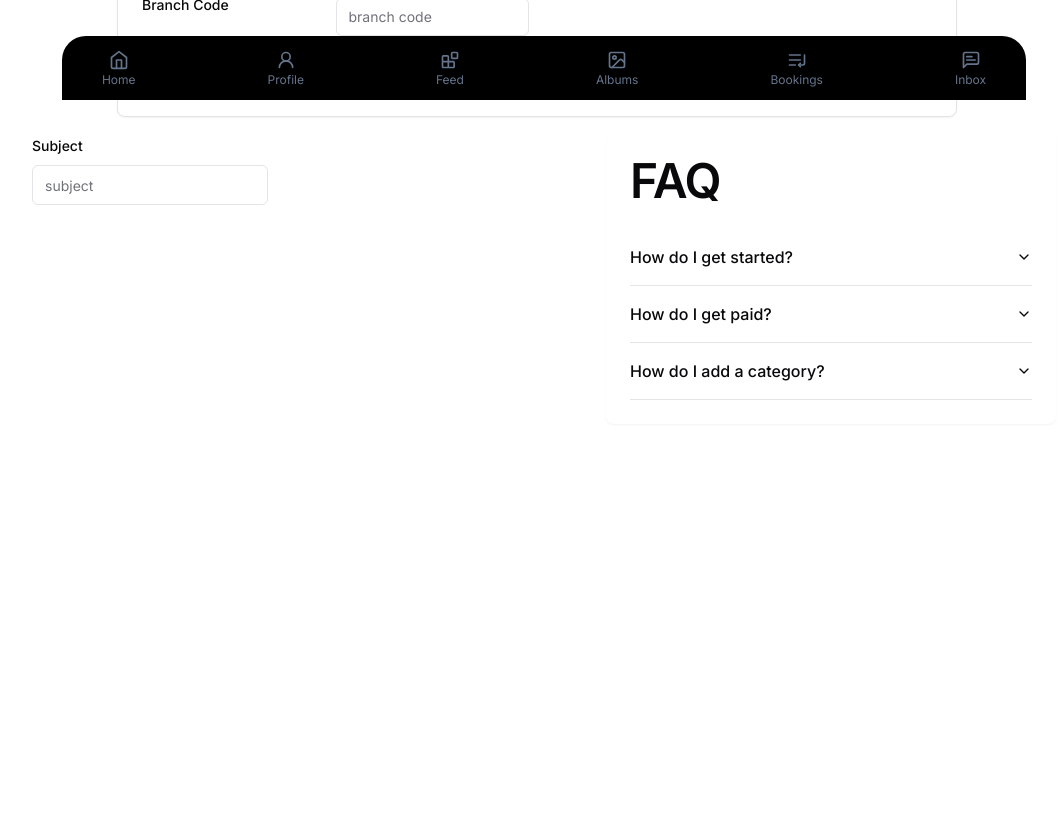
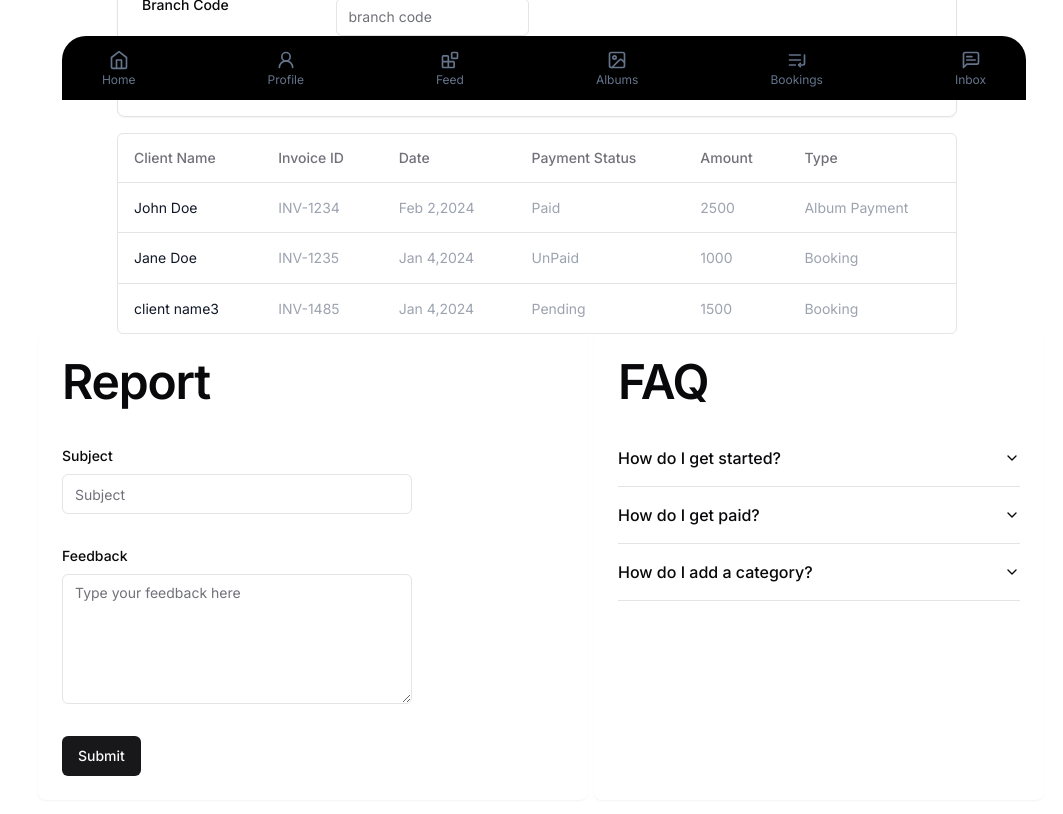
Before and after one commit to NerdLabs-UoM/anothershot-frontend, a Next.js app: page /user/photographer/1/profile/settingSection in a window 1280 px wide. Shown: the part 700-1514 px from the top of the page, without its empty margins (96-1159 px from the left). Before the commit the page ends 1224 px from the top, so only its background shows below. Built offline with nearby package versions, Linux system fonts and the light colour scheme.

Commit message:
feat(ANSH-99): add calendar for setting section for photographer

```diff
--- a/app/user/(routes)/photographer/[userId]/(routes)/profile/settingSection/components/faq.tsx
+++ b/app/user/(routes)/photographer/[userId]/(routes)/profile/settingSection/components/faq.tsx
@@ -10,7 +10,7 @@ import {
 
 const Faq =() =>{
     return(
-        <Card className="border-none w-[450px]">
+        <Card className="border-none w-[450px] mx:auto">
             <CardHeader>
                 <CardTitle className="text-5xl font-['Inter']">FAQ</CardTitle>
             </CardHeader>
--- /dev/null
+++ b/app/user/(routes)/photographer/[userId]/(routes)/profile/settingSection/components/paymentColumns.tsx
@@ -0,0 +1,49 @@
+"use client"
+
+import { ColumnDef } from "@tanstack/react-table"
+
+// This type is used to define the shape of our data.
+// You can use a Zod schema here if you want.
+export type Payment = {
+    clientName: string,
+    invoiceId: string,
+    date: string,
+    paymentStatus: string,
+    amount: number,
+    type: string,
+}
+
+export const columns: ColumnDef<Payment>[] = [
+    {
+        accessorKey: "clientName",
+        header:"Client Name",
+        cell:({row}) =>{
+            return(
+                <div className="text-gray-900">
+                    {row.original.clientName}
+                </div>
+            );
+        }
+    },
+    {
+        accessorKey: "invoiceId",
+        header: "Invoice ID",
+
+    },
+    {
+        accessorKey: "date",
+        header: "Date",
+    },
+    {
+        accessorKey: "paymentStatus",
+        header: "Payment Status",
+    },
+    {
+        accessorKey: "amount",
+        header: "Amount",
+    },
+    {
+        accessorKey: "type",
+        header: "Type",
+    }
+]
--- a/app/user/(routes)/photographer/[userId]/(routes)/profile/settingSection/components/report.tsx
+++ b/app/user/(routes)/photographer/[userId]/(routes)/profile/settingSection/components/report.tsx
@@ -1,153 +1,96 @@
-// "use client"
-//
-// import {zodResolver} from "@hookform/resolvers/zod"
-// import {useForm} from "react-hook-form"
-// import * as z from "zod"
-//
-// import {Button} from "@/components/ui/button"
-// import {Card, CardHeader, CardTitle, CardContent} from "@/components/ui/card";
-// import {
-//     Form,
-//     FormControl,
-//     FormDescription,
-//     FormField,
-//     FormItem,
-//     FormLabel,
-//     FormMessage,
-// } from "@/components/ui/form"
-// import {Input} from "@/components/ui/input"
-// import {Select, SelectContent, SelectItem, SelectTrigger, SelectValue} from "@/components/ui/select";
-// import {Textarea} from "@/components/ui/textarea";
-// import React from "react";
-// import {v4 as uuidv4} from "uuid";
-//
-//
-// const ReportFormSchema = z.object({
-//     subject: z.string().max(100, {message:"Enter a subject"}),
-//     description: z.string().max(300, {message:"Enter a Description"}),
-// });
-// const ReportForm = () => {
-//     const form = useForm<z.infer<typeof ReportFormSchema>>({
-//         resolver: zodResolver(ReportFormSchema),
-//         defaultValues: {
-//             subject: "",
-//             description: "",
-//         },
-//     });
-//     // const onSubmit = (values: z.infer<typeof formSchema>) => {
-//     //     const newReport = {
-//     //         subject:values.subject,
-//     //         description: values.description,
-//     //     };
-//     //     setReportData((prevReports) => [
-//     //         ...prevReports,
-//     //         newReport,
-//     //     ]);
-//     // };
-//
-//     const handleSubmit = (val:z.infer<typeof ReportFormSchema>) => {
-//         console.log("submitted dewal:",val);
-//     }
-//     return (
-//         <Card className="border-none grid mx-auto justify-center">
-//             <CardHeader className="flex mb-4">
-//                 <CardTitle className="text-5xl font-['Inter']">Report</CardTitle>
-//             </CardHeader>
-//             <CardContent className="grid gap-4 justify-items-start">
-//                 <Form {...form}>
-//                     <form onSubmit={form.handleSubmit(handleSubmit)} className="space-y-8">
-//                         <FormField
-//                             control={form.control}
-//                             name="subject"
-//                             render={({field}) => (
-//                                 <FormItem className="flex flex-col ml-44 sm:ml-20 md:ml-0">
-//                                     <FormLabel className="font-medium text-sm mr-[30px] inline-flex">
-//                                         Subject
-//                                     </FormLabel>
-//                                     <FormControl>
-//                                         <Input className="md:w-[350px]"
-//                                                type="text" {...field} placeholder="Subject"/>
-//                                     </FormControl>
-//                                     <FormMessage/>
-//                                 </FormItem>
-//                             )}
-//                         />
-//                         <FormField
-//                             control={form.control}
-//                             name="description"
-//                             render={({field}) => (
-//                                 <FormItem className="flex flex-col ml-44 sm:ml-20 md:ml-0">
-//                                     <FormLabel className="font-medium text-sm">Feedback</FormLabel>
-//                                     <FormControl>
-//                                         <Textarea
-//                                             className="md:w-[350px] h-[130px]"
-//                                             placeholder="Type your feedback here"
-//                                             {...field}
-//                                         />
-//                                     </FormControl>
-//                                     <FormMessage/>
-//                                 </FormItem>
-//                             )}
-//                         />
-//                         <Button
-//                             type="submit"
-//                             className=""
-//                         >
-//                             Submit
-//                         </Button>
-//                     </form>
-//                 </Form>
-//             </CardContent>
-//         </Card>
-//
-//     )
-// }
-//
-// export default ReportForm;
+"use client"
+
+import {zodResolver} from "@hookform/resolvers/zod"
+import {useForm} from "react-hook-form"
+import * as z from "zod"
+
+import {Button} from "@/components/ui/button"
+import {Card, CardHeader, CardTitle, CardContent} from "@/components/ui/card";
+import {
+    Form,
+    FormControl,
+    FormField,
+    FormItem,
+    FormLabel,
+    FormMessage,
+} from "@/components/ui/form"
+import {Input} from "@/components/ui/input"
+import {Textarea} from "@/components/ui/textarea";
+import React from "react";
 
 
-"use client"
-
-import * as z from "zod";
-import { useForm } from "react-hook-form";
-import { zodResolver }  from "@hookform/resolvers/zod";
-import {Form, FormField, FormItem, FormLabel, FormMessage,FormControl} from "@/components/ui/form";
-import {Input} from "@/components/ui/input";
-
 const ReportFormSchema = z.object({
-   subject: z.string().max(100, {message: "Enter a subject"}),
-    // description: z.string().max(300, {message: "Enter a Description"}),
+    subject: z.string().max(100).nonempty({message: "Enter a subject"}),
+    description: z.string().max(300, ).nonempty({message: "Enter a Description"}),
 });
 
-export default function ReportForm() {
-
+const ReportForm = () => {
     const form = useForm<z.infer<typeof ReportFormSchema>>({
         resolver: zodResolver(ReportFormSchema),
-        defaultValues:{
+        defaultValues: {
             subject: "",
-            // description: "",
-        }
+            description: "",
+        },
     });
-
-    const handleSubmit = (val:z.infer<typeof ReportFormSchema>) => {
-        console.log("submitted dewal:",val);
+    const handleSubmit = (val: z.infer<typeof ReportFormSchema>) => {
+        console.log("submitted dewal:", val);
+        form.reset();
     }
     return (
-        <div>
-            <Form {...form}>
-                <form onSubmit={form.handleSubmit(handleSubmit)}>
-                    <FormField control={form.control} name="subject" render={({ field })=>{
-                        return <FormItem>
-                            <FormLabel>Subject</FormLabel>
-                            <FormControl>
-                                <Input placeholder="subject" type="text" {...field} />
-                            </FormControl>
-                            <FormMessage />
-                        </FormItem>
-                    }} />
-                </form>
+        <Card className="grid border-none mx-auto w-[550px] ">
+            <CardHeader className="flex mb-4">
+                <CardTitle className="text-5xl font-['Inter']">Report</CardTitle>
+            </CardHeader>
+            <CardContent className="grid gap-4 justify-items-start">
+                <Form {...form}>
+                    <form onSubmit={form.handleSubmit(handleSubmit)} className="space-y-8">
+                        <FormField
+                            control={form.control}
+                            name="subject"
+                            render={({field}) => {
+                                return (
+                                    <FormItem className="flex flex-col ">
+                                        <FormLabel className="font-medium text-sm mr-[30px] inline-flex">
+                                            Subject
+                                        </FormLabel>
+                                        <FormControl>
+                                            <Input className="w-[350px]"
+                                                   type="text" {...field} placeholder="Subject"/>
+                                        </FormControl>
+                                        <FormMessage/>
+                                    </FormItem>
+                                );
+                            }}
+                        />
+                        <FormField
+                            control={form.control}
+                            name="description"
+                            render={({field}) => (
+                                <FormItem className="flex flex-col">
+                                    <FormLabel className="text-sm font-medium">Feedback</FormLabel>
+                                    <FormControl>
+                                        <Textarea
+                                            className="w-[350px] h-[130px]"
+                                            placeholder="Type your feedback here"
+                                            {...field}
+                                        />
+                                    </FormControl>
+                                    <FormMessage/>
+                                </FormItem>
+                            )}
+                        />
+                        <Button
+                            type="submit"
+                            className=""
+                        >
+                            Submit
+                        </Button>
+                    </form>
+                </Form>
+            </CardContent>
+        </Card>
 
-            </Form>
-        </div>
     )
 }
+
+export default ReportForm;
--- a/app/user/(routes)/photographer/[userId]/(routes)/profile/settingSection/page.tsx
+++ b/app/user/(routes)/photographer/[userId]/(routes)/profile/settingSection/page.tsx
@@ -1,57 +1,77 @@
-import React from "react";
-// import axios from "axios";
+"use client"
+
+import React,{useState,useEffect} from "react";
 import Earnings from "./components/earnings";
 import AddCategory from "./components/add_category";
 import BankDetails from "./components/bank_details";
 import Report from "./components/report";
 import Faq from "./components/faq";
+import { Payment, columns } from "./components/paymentColumns"
+import { DataTable } from "./components/data-table";
+// import { CalendarDemo } from "./components/calender";
 
-// const Settings = async() => {
-//     try {
-//         const users = await axios.get<paymentDetails[]>(
-//             "http://localhost:8000/api/admin/getallusers"
-//         );
 
-//         const filteredUsers = users.data.map((user) => ({
-//             name: user.clientsName,
-//         }));
-//         // return (
-//         //     <div className="container py-10 mx-auto">
-//         //         <DataTable columns={columns} data={filteredUsers} />
-//         //     </div>
-//         // );
-//         console.log("user karayo tika: ",filteredUsers);
-//     } catch (error) {
-//         console.error("Error fetching data:", error);
-//     }
 
-//     return (
-//       <div className="items-center">
-//         <div className="flex flex-wrap">
-//           <Earnings/>
-//           <div className="items-center"><AddCategory/></div>
-//         </div>
-//         <div><BankDetails /></div>
-//       </div>
-//     );
-// };
+const getData: Payment[] = [
+    {
+        clientName: "John Doe",
+        invoiceId: "INV-1234",
+        date: "Feb 2,2024",
+        paymentStatus: "Paid",
+        amount: 2500,
+        type: "Album Payment",
+    },
+    {
+        clientName: "Jane Doe",
+        invoiceId: "INV-1235",
+        date: "Jan 4,2024",
+        paymentStatus: "UnPaid",
+        amount: 1000,
+        type: "Booking",
+    },
+    {
+        clientName: "client name3",
+        invoiceId: "INV-1485",
+        date: "Jan 4,2024",
+        paymentStatus: "Pending",
+        amount: 1500,
+        type: "Booking",
+    },
+];
 
-const Settings = () => {
+export default function Settings(){
+    // const [isMobile, setIsMobile] = React.useState(false);
+    const  [filteredUsers, setFilteredUsers] = useState<Payment[]>([]);
+
+    useEffect(() => {
+        const fetchUsers = async () => {
+            const data = getData;
+            setFilteredUsers(data);
+        };
+        fetchUsers();
+    }, []);
+
+    // useEffect(() => {
+    //     getData().then(data => {
+    //         setFilteredUsers(data);
+    //     });
+    // }, []);
+
+
     return (
         <div className="items-center h-[100%] mb-[100px] mx-[10%]">
-            <div className="flex flex-wrap justify-between mb-4">
-                <Earnings/>
-                <div className="items-center"><AddCategory/></div>
+            <div className="grid md:grid-flow-col sm:gap-[20px] justify-stretch mb-4">
+                <div className="ml-6"><Earnings/></div>
+                <div className="items-center "><AddCategory/></div>
             </div>
             <div className="mb-4"><BankDetails/></div>
-            <div className="flex justify-between ">
+            <div className=""><DataTable columns={columns} data={filteredUsers} /></div>
+            <div className="grid md:grid-flow-col justify-stretch">
                 <Report/>
                 <Faq/>
             </div>
+
         </div>
 
     );
 }
-
-
-export default Settings;
--- a/package.json
+++ b/package.json
@@ -31,12 +31,14 @@
     "class-variance-authority": "^0.7.0",
     "clsx": "^2.0.0",
     "cmdk": "^0.2.0",
+    "date-fns": "^3.3.1",
     "dotenv": "^16.3.1",
     "embla-carousel-react": "^8.0.0-rc17",
     "lucide-react": "^0.301.0",
     "next": "^14.1.0",
     "next-auth": "^4.24.5",
     "react": "^18",
+    "react-day-picker": "^8.10.0",
     "react-dom": "^18",
     "react-hook-form": "^7.49.2",
     "react-hot-toast": "^2.4.1",
```
Also changed, not shown: app/user/(routes)/photographer/[userId]/(routes)/profile/settingSection/components/earnings.tsx (+5 -4 lines), components/ui/calendar.tsx (added, +66 -0 lines), 1 other file (tests, documents, lock files or other folders).
